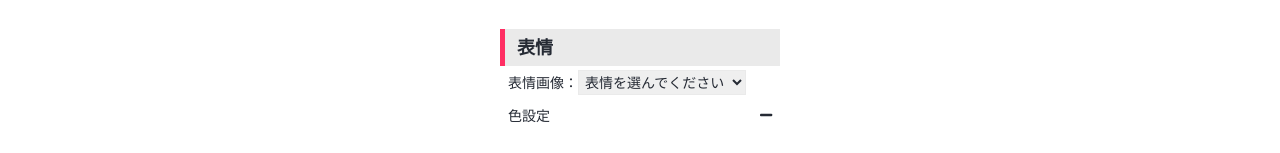
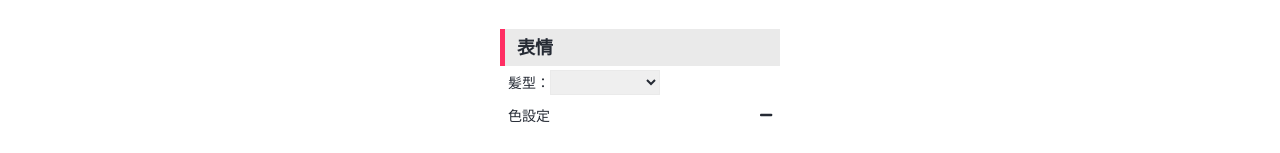
Before and after one commit to nino010101/nuxtspa-base, a Nuxt app: page /kawaii-gen in a window 1280 px wide. Shown: the part 182-335 px from the top of the page. Built offline with nearby package versions, Linux system fonts and the light colour scheme; what vue-konva would draw is missing.

Commit message:
fix:画像の読みこみを変更

```diff
--- a/pages/kawaii-gen.vue
+++ b/pages/kawaii-gen.vue
@@ -131,6 +131,15 @@ export default {
           config: { image: null, width: canvasSize, height: canvasSize }
         },
         {
+          name: 'face',
+          hsl: {
+            hue: 0,
+            saturation: 0,
+            luminance: 0
+          },
+          config: { image: null, width: canvasSize, height: canvasSize }
+        },
+        {
           name: 'hair',
           hsl: {
             hue: 0,
@@ -160,9 +169,9 @@ export default {
       ],
       face: {
         selectConfig: {
-          label: '表情画像',
-          default: '表情を選んでください',
-          options: ['youngwoman_37.png', 'youngwoman_38.png', 'youngwoman_42.png']
+          label: '髪型',
+          options: ['金森まりあ', 'キラッツ', 'メルティック'],
+          files: ['./heart_maria.png', './heart_kirats.png', './heart_meltic.png']
         },
         selectValue: ''
       },
@@ -189,13 +198,15 @@ export default {
       // 表情画像
       const imageMainBase = await loadImage('./main_base.png')
       this.images[1].config.image = imageMainBase
-      const imageMainHair = await loadImage('./main_hair.png')
-      this.images[2].config.image = imageMainHair
-      const imageMainLine = await loadImage('./main_line.png')
-      this.images[3].config.image = imageMainLine
+      const imageFace = await loadImage('./face.png')
+      this.images[2].config.image = imageFace
+      const imageColor = await loadImage('./01_color.png')
+      this.images[3].config.image = imageColor
+      const imageLine = await loadImage('./01_line.png')
+      this.images[4].config.image = imageLine
       // ハート画像
       const imageHeart = await loadImage('./heart_maria.png')
-      this.images[4].config.image = imageHeart
+      this.images[5].config.image = imageHeart
       this.isLoading = false
     },
     onUpdateValue(data, name) {
@@ -222,7 +233,7 @@ export default {
     },
     async onChangeHeart(value) {
       const imageHeart = await loadImage(this.heart.selectConfig.files[parseInt(value)])
-      this.images[4].config.image = imageHeart
+      this.images[5].config.image = imageHeart
       this.$refs.canvas.refreshDraw(this.images[4].name)
     }
   }
```
